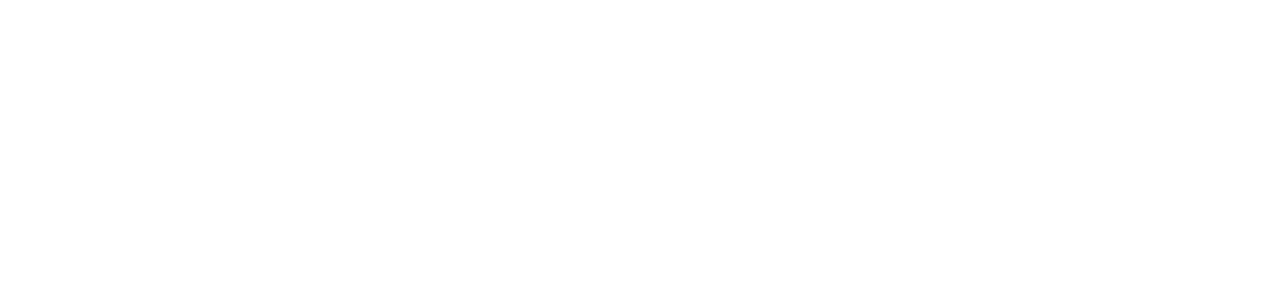
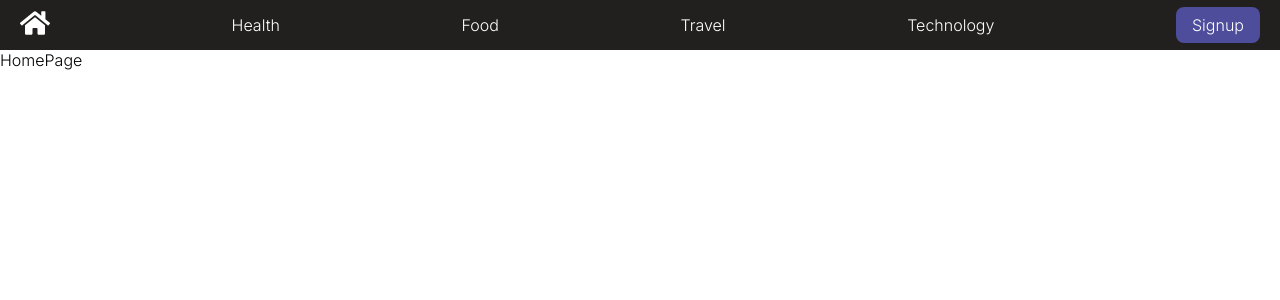
Before and after one commit to cp4Programs/ch13firebase, a React (Create React App) app: page / in a window 1280 px wide. Shown: the top 300 px of the page. Built offline with nearby package versions, Linux system fonts and the light colour scheme.

Commit message:
started header/nav bar

```diff
--- a/package.json
+++ b/package.json
@@ -8,6 +8,8 @@
     "@testing-library/user-event": "^13.5.0",
     "react": "^18.2.0",
     "react-dom": "^18.2.0",
+    "react-icons": "^4.7.1",
+    "react-router-dom": "^6.6.2",
     "react-scripts": "5.0.1",
     "web-vitals": "^2.1.4"
   },
--- a/src/App.css
+++ b/src/App.css
@@ -0,0 +1,18 @@
+@import url('https://fonts.googleapis.com/css2?family=Inter:wght@300&display=swap');
+
+* {
+  margin: 0;
+  padding: 0;
+  box-sizing: border-box;
+  font-family: 'Inter', san-serif;
+}
+
+:root {
+  --red: #e50916;
+  --white: #fff;
+  --header-height: 70px;
+  --dark-bg: #221f1f;
+  --light-bg: #f7f3f3;
+  --button-bg: rgb(77, 77, 156);
+  --transparent-bg: rgba(20, 20, 20, 0.7);
+}
--- a/src/App.js
+++ b/src/App.js
@@ -1,10 +1,22 @@
 import './App.css';
+import HomePage from './pages/HomePage';
+import { BrowserRouter, Routes, Route } from 'react-router-dom'
+import Header from './components/Header/Header';
+import CategoryArticles from './components/CategoryArticles';
+
 
 function App() {
   return (
-    <div>
 
-    </div>
+    <BrowserRouter>
+      <Header />
+      <Routes>
+        <Route path="/" element={<HomePage />} />
+        <Route path="/category/:catName" element={<CategoryArticles />} />
+      </Routes>
+    </BrowserRouter>
+
+
   );
 }
 
--- /dev/null
+++ b/src/components/CategoryArticles.js
@@ -0,0 +1,15 @@
+import React from 'react'
+import { useParams } from 'react-router-dom'
+
+function CategoryArticles() {
+
+    const { catName } = useParams()
+
+    return (
+        <div>
+            {catName}
+        </div>
+    )
+}
+
+export default CategoryArticles
--- /dev/null
+++ b/src/components/Header/Header.js
@@ -0,0 +1,25 @@
+import React from 'react'
+import './header.css'
+import { FaHome } from "react-icons/fa";
+import { Link } from 'react-router-dom';
+
+function Header() {
+
+    const categories = ["Health", "Food", "Travel", "Technology"];
+
+
+    return (
+        <div className="header-container">
+            <Link><FaHome className="home-icon" /></Link>
+            {
+                categories.map(item => {
+                    return <Link className="nav-link" to={`/category/${item}`}>{item}</Link>
+                })
+            }
+            <Link className="auth-link" to={`/auth`}>Signup</Link>
+        </div>
+
+    )
+}
+
+export default Header
--- /dev/null
+++ b/src/components/Header/header.css
@@ -0,0 +1,40 @@
+.header-container {
+    height: 50px;
+    background-color: var(--dark-bg);
+    display: flex;
+    align-items: center;
+    justify-content: space-between;
+    padding: 0 20px;
+}
+
+.home-icon {
+    color: var(--white);
+    cursor: pointer;
+    font-size: 30px;
+}
+
+.categories-container {
+    width: 50%;
+    display: flex;
+    justify-content: space-between;
+    text-decoration: none;
+}
+
+.nav-link,
+.auth-link {
+    text-decoration: none;
+    color: var(--white);
+}
+
+.auth-link {
+    background-color: var(--button-bg);
+    padding: 8px 16px;
+    border-radius: 8px;
+    border: none;
+    cursor: pointer;
+}
+
+.username {
+    color: var(--white);
+    margin-right: 10px;
+}
--- /dev/null
+++ b/src/pages/HomePage.js
@@ -0,0 +1,9 @@
+import React from 'react'
+
+function HomePage() {
+    return (
+        <div>HomePage</div>
+    )
+}
+
+export default HomePage
```
Also changed, not shown: 1 other file (tests, documents, lock files or other folders).
